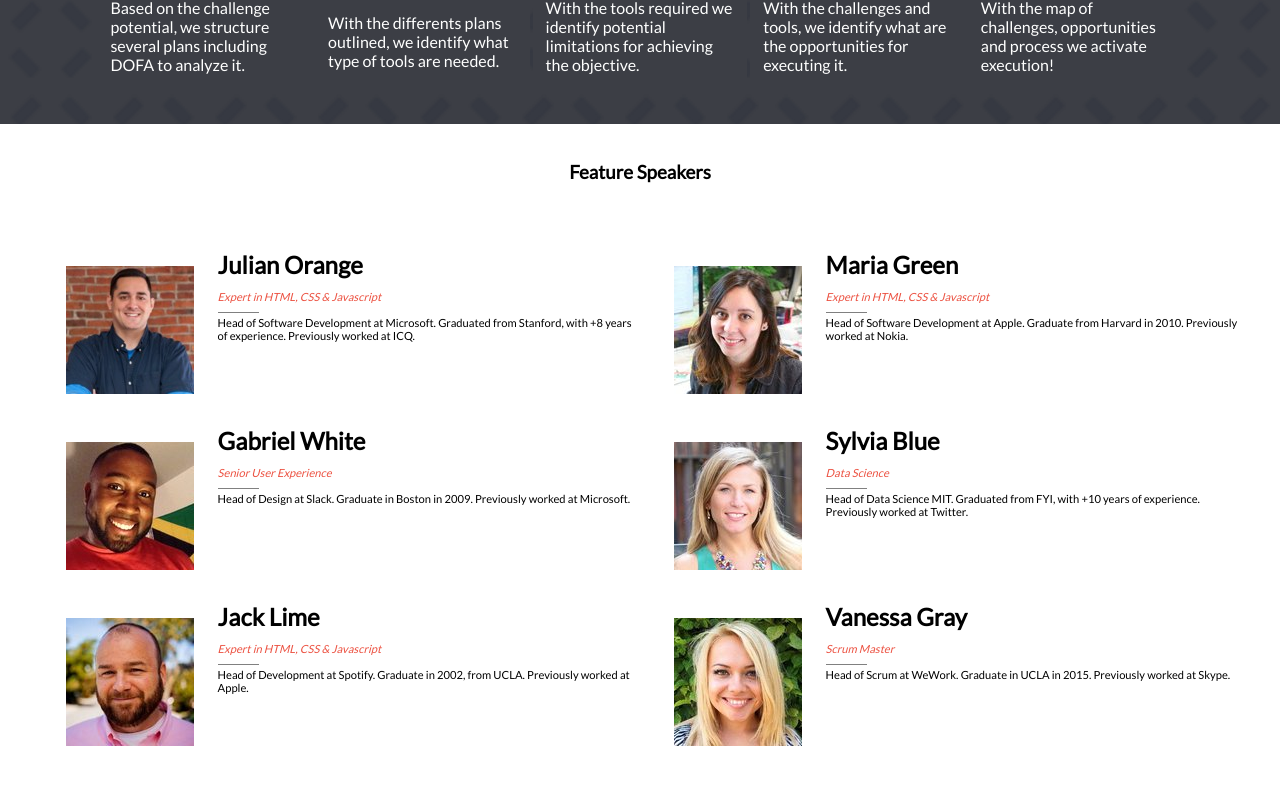
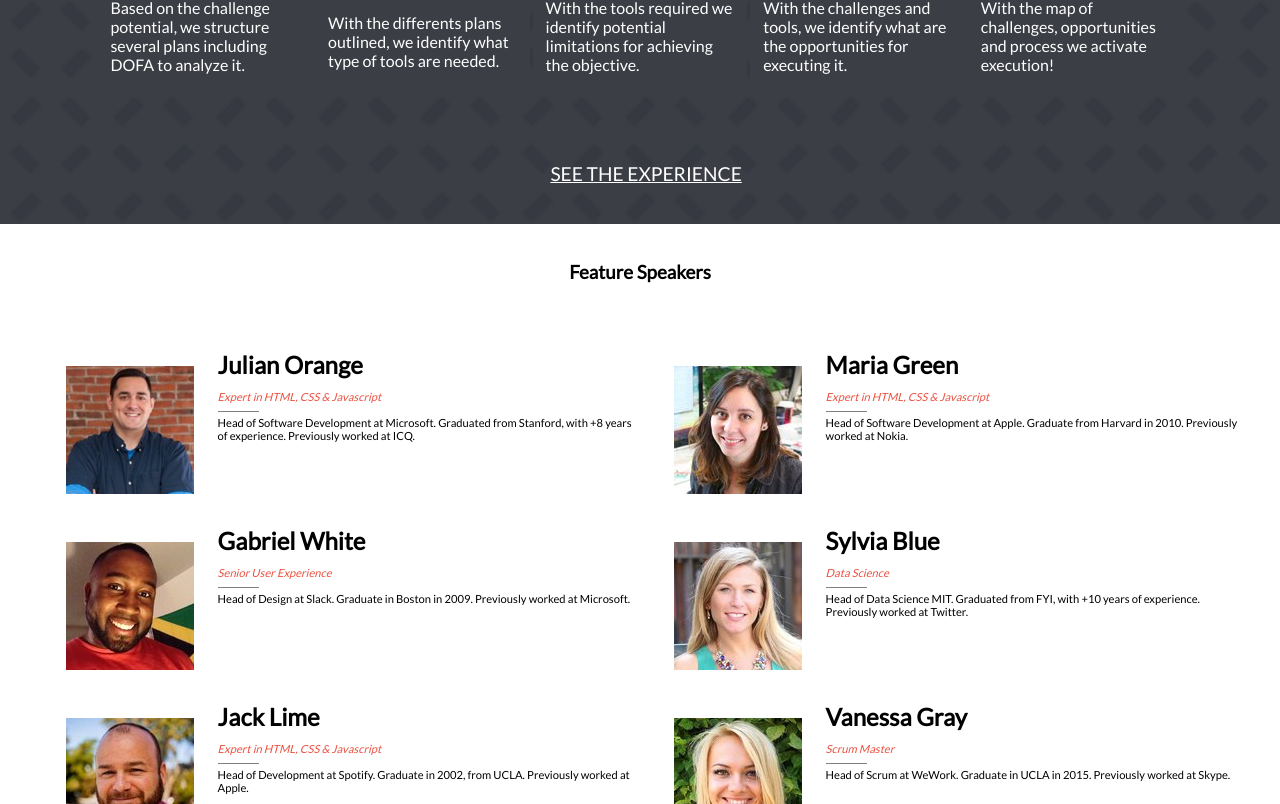
Before and after one commit to gjuliao/code2grow_agency, a website: page index.html in a window 1280 px wide. Shown: the part 1216-2020 px from the top of the page. Drawn offline with Linux system fonts and the light colour scheme.

Commit message:
Maded visible the experience section

```diff
--- a/styles.css
+++ b/styles.css
@@ -623,11 +623,14 @@ footer {
   }
 
   .click_experience {
-    color: gray;
+    color: white;
     cursor: pointer;
     padding: 2em;
     text-decoration-line: underline;
-    margin: 0 30%;
+    margin: 0 40%;
+    display: block;
+    width: 30%;
+    font-size: 1.2em;
   }
 
   .click_experience a {
```
